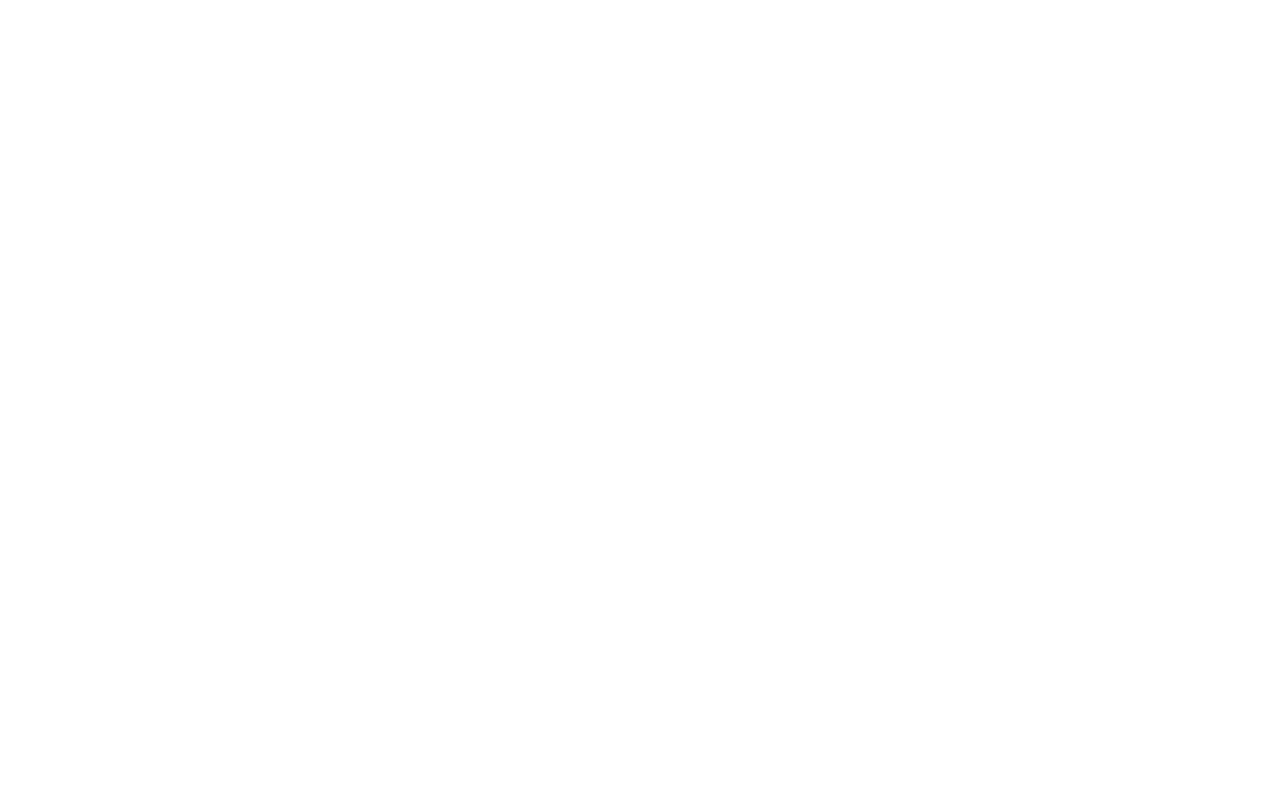
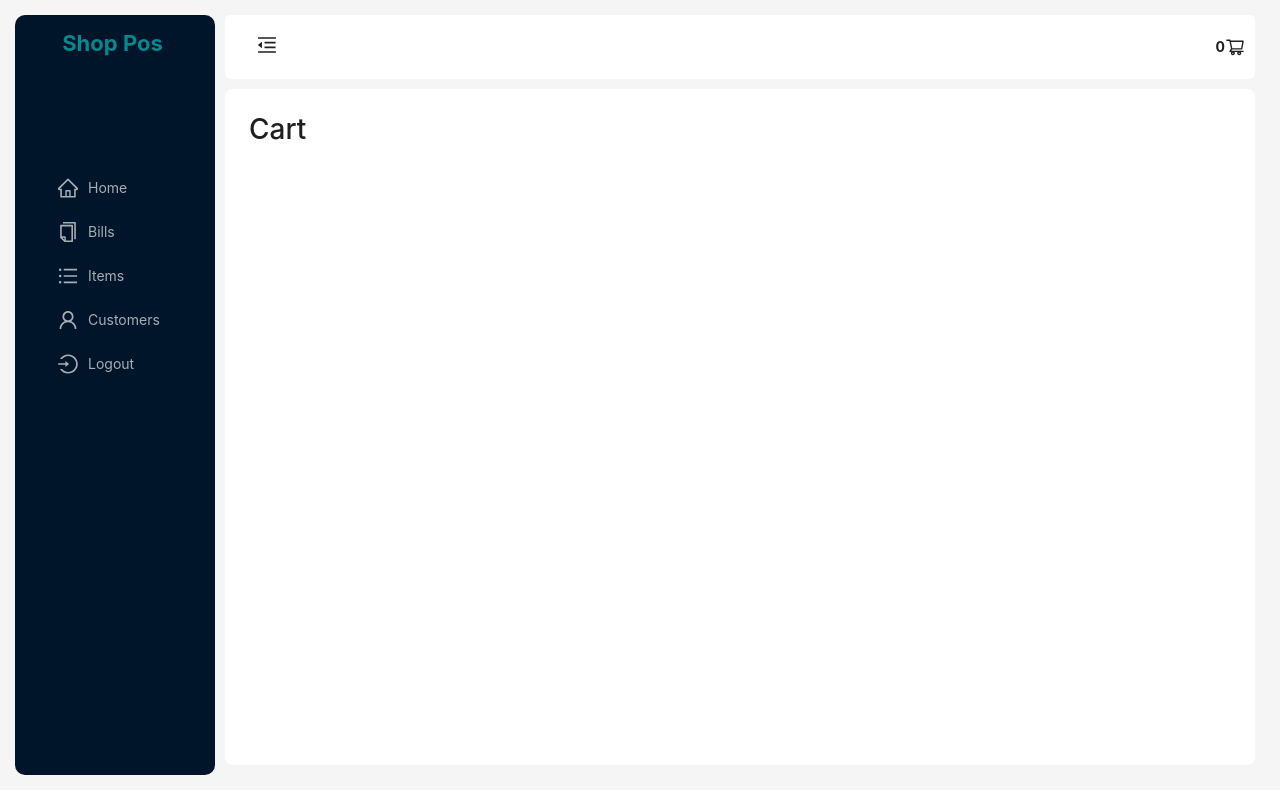
Before and after one commit to PiyushChavan24/Retail-store, a React (Create React App) app: page /cart in a window 1280 px wide. Before the commit this address had no page. Built offline with nearby package versions, Linux system fonts and the light colour scheme.

Commit message:
redux setup

```diff
--- a/src/App.js
+++ b/src/App.js
@@ -3,7 +3,7 @@
 import { BrowserRouter, Routes, Route } from "react-router-dom";
 import HomePage from "./pages/HomePage";
 import Items from "./pages/Items";
-
+import CartPage from "./pages/CartPage";
 function App() {
  return (
   <div className="App">
@@ -11,6 +11,7 @@
     <Routes>
      <Route path="/home" element={<HomePage />} />
      <Route path="/items" element={<Items />} />
+     <Route path="/cart" element={<CartPage />} />
     </Routes>
    </BrowserRouter>
   </div>
--- a/src/components/DefaultLayout.js
+++ b/src/components/DefaultLayout.js
@@ -1,7 +1,6 @@
 /** @format */
 
-import React, { useState } from "react";
-
+import React, { useEffect, useState } from "react";
 import {
  MenuFoldOutlined,
  MenuUnfoldOutlined,
@@ -9,19 +8,26 @@
  CopyOutlined,
  UserOutlined,
  LoginOutlined,
+ ShoppingCartOutlined,
  UnorderedListOutlined,
 } from "@ant-design/icons";
 import { Button, Layout, Menu, theme } from "antd";
 import "../resources/layout.css";
-import { Link } from "react-router-dom";
+import { Link, useNavigate } from "react-router-dom";
+import { useSelector } from "react-redux";
 
 const { Header, Sider, Content } = Layout;
 
 const DefaultLayout = (props) => {
+ const navigate = useNavigate();
  const [collapsed, setCollapsed] = useState(false);
+ const { cartItems } = useSelector((state) => state.rootReducer);
  const {
   token: { colorBgContainer, borderRadiusLG },
  } = theme.useToken();
+ useEffect(() => {
+  localStorage.setItem("cartItems", JSON.stringify(cartItems));
+ }, [cartItems]);
 
  return (
   <Layout>
@@ -32,7 +38,8 @@
     <Menu
      theme="dark"
      mode="inline"
-     defaultSelectedKeys={window.location.pathname}>
+     defaultSelectedKeys={[window.location.pathname]} // Wrap it in square brackets
+    >
      {/* /**we added window.location.pathname to highlight the current page in the sidebar**/}
      <Menu.Item key="/home" icon={<HomeOutlined />}>
       <Link to="/home">Home</Link>
@@ -67,6 +74,14 @@
        height: 64,
       }}
      />
+     <div
+      className="cart-count d-flex align-items-center"
+      onClick={() => navigate("/cart")}>
+      <b>
+       <p className="mt-3 mr-2">{cartItems.length}</p>
+      </b>
+      <ShoppingCartOutlined />
+     </div>
     </Header>
     <Content
      className="site-layout-background"
--- a/src/components/item.js
+++ b/src/components/item.js
@@ -2,19 +2,24 @@
 
 import { Button } from "antd";
 import React from "react";
+import { useDispatch } from "react-redux";
 
 function Item({ item }) {
+ const dispatch = useDispatch();
+
+ function addToCart() {
+  dispatch({ type: "addtoCart", payload: item }); // Ensure the action type matches exactly with the reducer case
+ }
+
  return (
   <div className="item">
    <h4 className="name">{item.name}</h4>
-   <img src={item.image} alt={item.title} height="100" width="100" />
+   <img src={item.image} alt={item.name} height="100" width="100" />
    <h4 className="price">
-    <b>Price</b>
-    {item.price}
-    $/-
+    <b>Price</b> {item.price} $/-
    </h4>
    <div className="d-flex justify-content-end">
-    <Button>Add to Cart</Button>
+    <Button onClick={addToCart}>Add to Cart</Button>
    </div>
   </div>
  );
--- a/src/index.js
+++ b/src/index.js
@@ -1,14 +1,33 @@
-import React from 'react';
-import ReactDOM from 'react-dom/client';
-import './index.css';
-import App from './App';
-import reportWebVitals from './reportWebVitals';
+/** @format */
 
-const root = ReactDOM.createRoot(document.getElementById('root'));
+import React from "react";
+import ReactDOM from "react-dom/client";
+import "./index.css";
+import App from "./App";
+import reportWebVitals from "./reportWebVitals";
+import { Provider } from "react-redux";
+import { createStore, combineReducers } from "redux";
+import { rootReducer } from "./redux/rootReducer";
+
+const finalReducer = combineReducers({
+ rootReducer: rootReducer,
+});
+
+const initialState = {
+ rootReducer: {
+  cartItems: localStorage.getItem("cartItems")
+   ? JSON.parse(localStorage.getItem("cartItems"))
+   : [],
+ },
+};
+
+const store = createStore(finalReducer, initialState);
+
+const root = ReactDOM.createRoot(document.getElementById("root"));
 root.render(
-  <React.StrictMode>
-    <App />
-  </React.StrictMode>
+ <Provider store={store}>
+  <App />
+ </Provider>
 );
 
 // If you want to start measuring performance in your app, pass a function
--- /dev/null
+++ b/src/pages/CartPage.js
@@ -0,0 +1,14 @@
+/** @format */
+
+import React from "react";
+import DefaultLayout from "../components/DefaultLayout";
+
+function CartPage() {
+ return (
+  <DefaultLayout>
+   <h3>Cart</h3>
+  </DefaultLayout>
+ );
+}
+
+export default CartPage;
--- /dev/null
+++ b/src/redux/rootReducer.js
@@ -0,0 +1,18 @@
+/** @format */
+
+const initialState = {
+ loading: false,
+ cartItems: [],
+};
+
+export const rootReducer = (state = initialState, action) => {
+ switch (action.type) {
+  case "addtoCart":
+   return {
+    ...state,
+    cartItems: [...state.cartItems, action.payload],
+   };
+  default:
+   return state;
+ }
+};
--- a/src/resources/layout.css
+++ b/src/resources/layout.css
@@ -46,6 +46,8 @@
  margin: 0 10px !important;
  display: flex !important;
  align-items: center;
+ border-radius: 5px !important;
+ justify-content: space-between;
 }
 
 .anticon svg {
@@ -80,3 +82,6 @@
  border-top-left-radius: 15px !important;
  border-bottom-left-radius: 15px !important;
 }
+.cart-coount {
+ cursor: pointer;
+}
```
Also changed, not shown: 1 other file (tests, documents, lock files or other folders).
